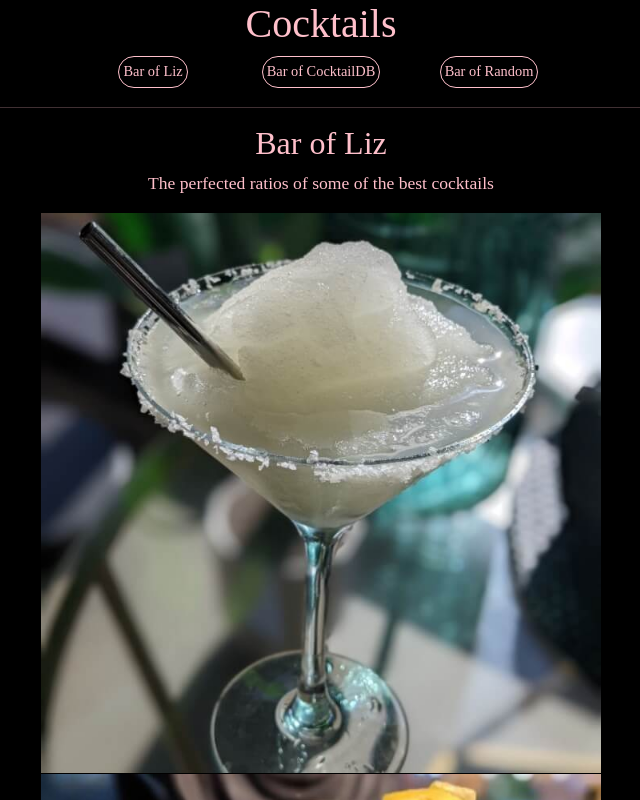
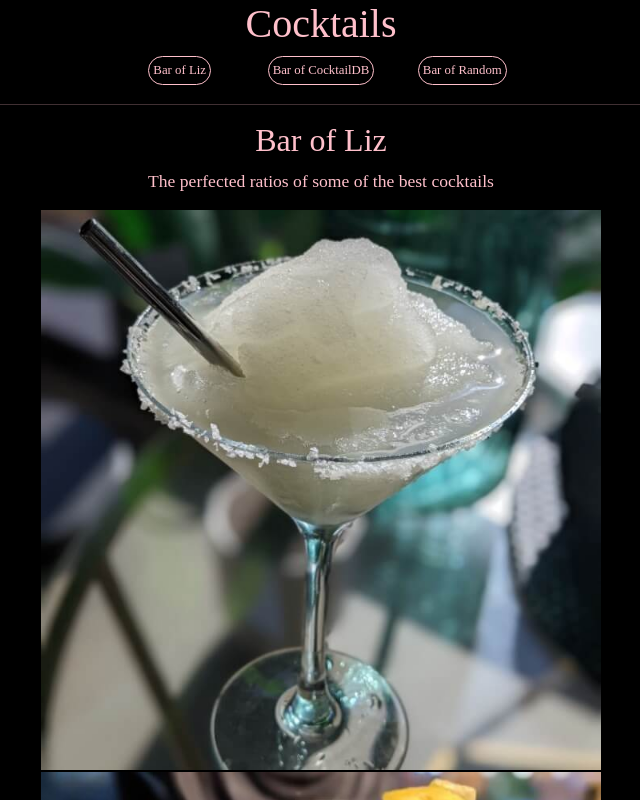
Before and after one commit to ESedrak/cocktail-list, a React (Create React App) app: page / in a window 1280 px wide. Shown: the top 800 px of the page, without its empty margins (319-959 px from the left). Built offline with nearby package versions, Linux system fonts and the light colour scheme; a web font is replaced by a local one.

Commit message:
slight change to max-width of nav

```diff
--- a/src/App.css
+++ b/src/App.css
@@ -6,9 +6,9 @@
 }
 
 .App-nav {
-  max-width: 30rem;
+  max-width: 25rem;
   margin: 0 auto;
-  font-size: 0.9rem;
+  font-size: 0.8rem;
 }
 
 /* My cocktail's - Bar of Liz */
```
